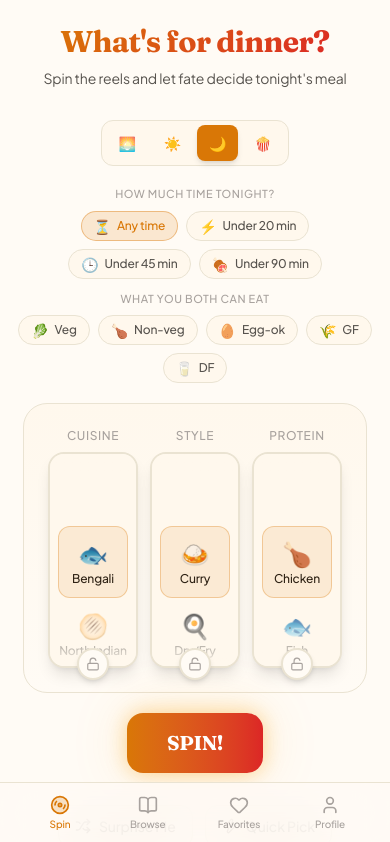
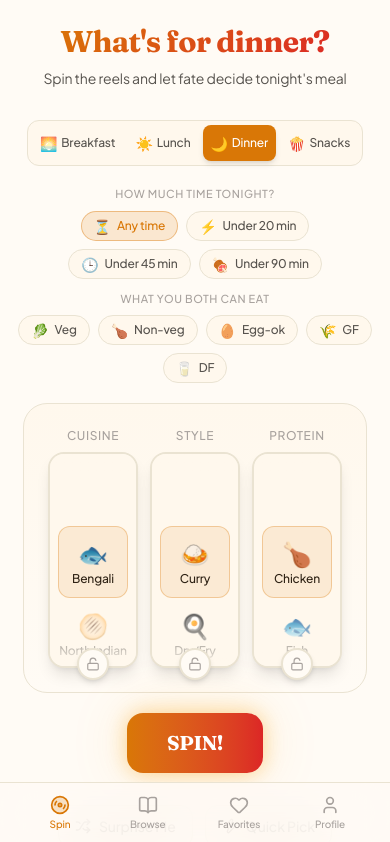
Before and after one commit to ITZSHOAIB/dinner-spinner, a React (Vite) app: page / in a window 390 px wide. Shown: the top 842 px of the page. Built offline with nearby package versions, Linux system fonts and the light colour scheme; no server answers.

Commit message:
refactor: adjust MealTypeTabs styling for improved responsiveness and accessibility

```diff
--- a/src/components/spinner/MealTypeTabs.tsx
+++ b/src/components/spinner/MealTypeTabs.tsx
@@ -21,14 +21,14 @@ export function MealTypeTabs({ active, onChange }: MealTypeTabsProps) {
           key={tab.value}
           onClick={() => onChange(tab.value)}
           className={cn(
-            'flex items-center gap-1.5 px-3 py-2 rounded-lg text-sm font-medium transition-all',
+            'flex items-center gap-1 sm:gap-1.5 px-2 sm:px-3 py-2 rounded-lg text-xs sm:text-sm font-medium transition-all',
             active === tab.value
               ? 'bg-turmeric text-white shadow-md'
               : 'text-text-secondary hover:text-text-primary hover:bg-surface-tertiary',
           )}
         >
           <span className="text-sm">{tab.emoji}</span>
-          <span className="hidden sm:inline">{tab.label}</span>
+          <span>{tab.label}</span>
         </button>
       ))}
     </div>
```
